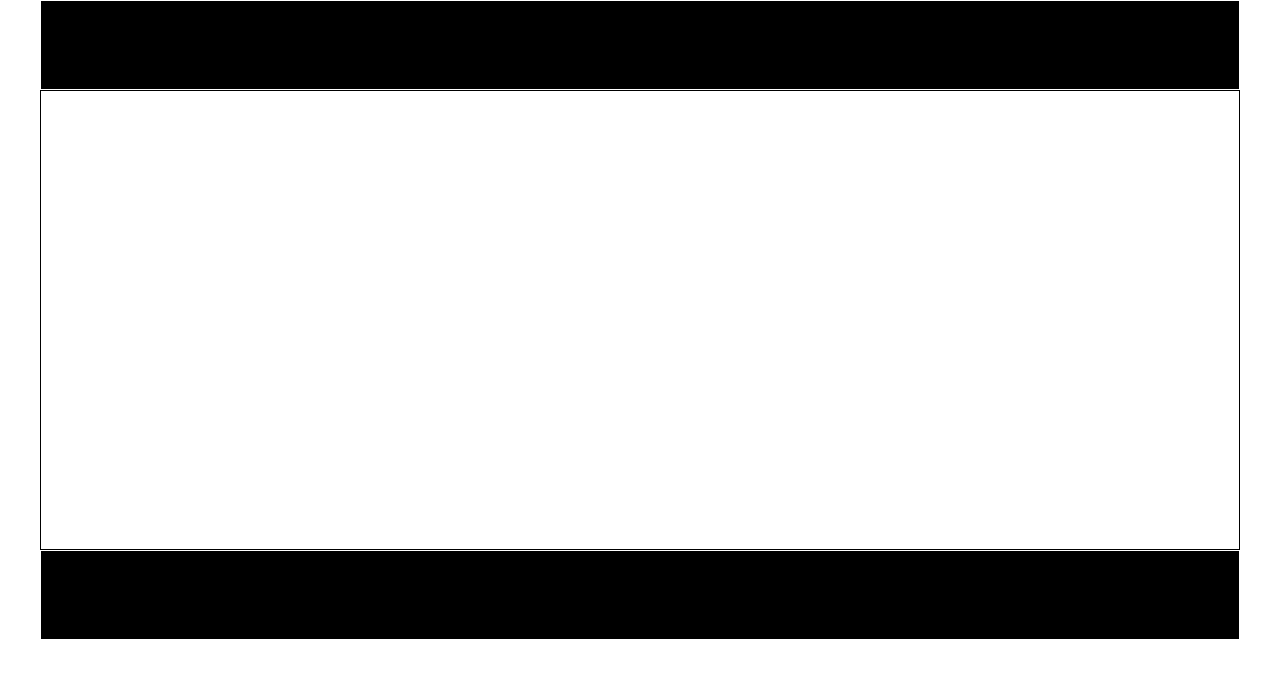
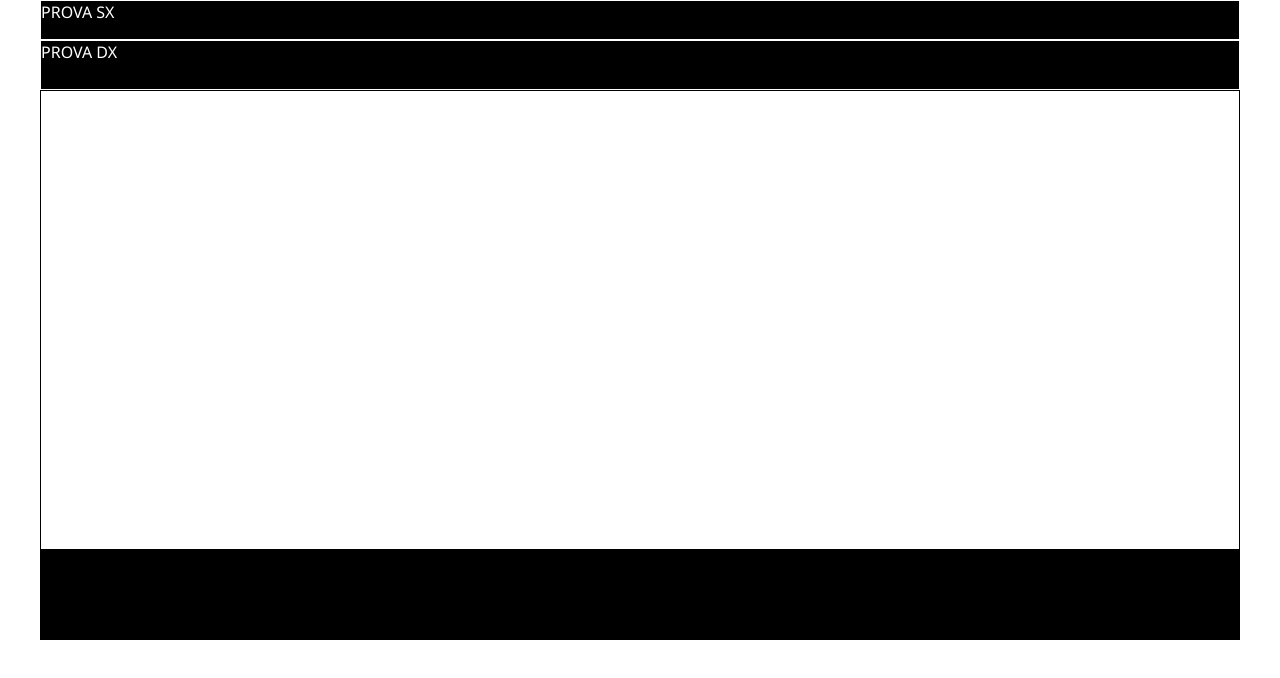
Before and after one commit to vito-g/sass-painter, a website: page my-app/index.html in a window 1280 px wide. Drawn offline with nearby package versions, Linux system fonts and the light colour scheme; files that its build step writes are made by us from their sources.

Commit message:
Formattazione Preliminare Header

```diff
--- a/my-app/src/app.scss
+++ b/my-app/src/app.scss
@@ -10,8 +10,9 @@
   width: 1200px;
   height: 90px;
   background-color: black;
-  border: 1px solid white;
+  // border: 1px solid white;
   margin: auto;
+  color: white;
 }
 
 #whole-container {
@@ -21,6 +22,20 @@
 
     .stripe-container {
         @include features-stripe;
+        display: flex;
+        flex-direction: column;
+
+        &-top {
+
+          border: 1px solid white;
+          height: 40px;
+        }
+
+        &-bottom {
+
+          border: 1px solid white;
+          height: 50px;
+        }
     }
   }
 
```
